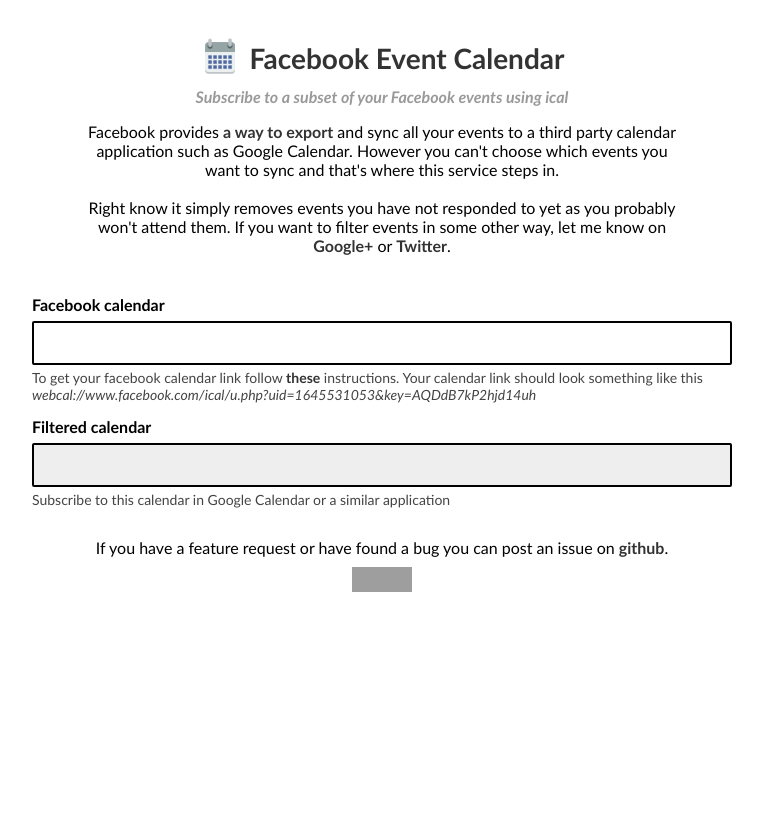
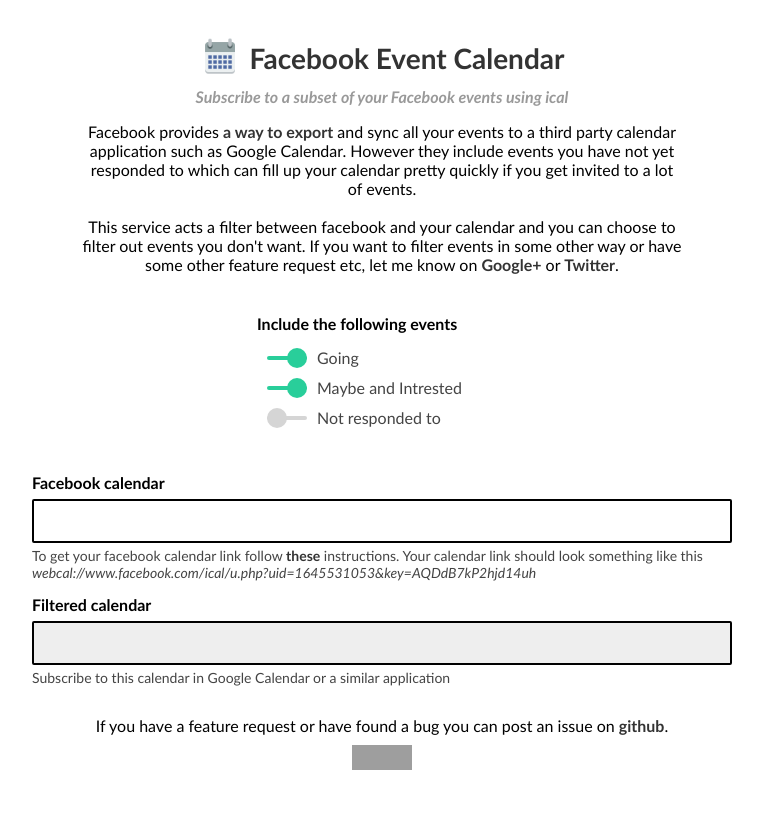
Before and after one commit to simonbengtsson/eventcal, a PHP site: page /app/index.php in a window 1280 px wide. Shown: the whole page, without its empty margins (258-1021 px from the left). Before the commit the page ends 592 px from the top, so only its background shows below. Run offline with PHP 8.4, Linux system fonts and the light colour scheme; some libraries are stand-ins or nearby versions; grey boxes are pictures that could not be loaded.

Commit message:
Add UI to selective filter fixes #4

```diff
--- a/app/app.php
+++ b/app/app.php
@@ -1,8 +1,4 @@
 <?php
-
-const STATUS_MAYBE = 'TENTATIVE'; // This is also the status for "interested"
-const STATUS_GOING = 'ACCEPTED';
-const STATUS_UNDECIDED = 'NEEDS-ACTION';
 
 /**
  * Remove events from $content with the status $action and returns the result
@@ -30,9 +26,8 @@
  */
 function status() {
     $types = [STATUS_MAYBE, STATUS_GOING, STATUS_UNDECIDED];
-    $status = array_get($_GET, "status");
-    $status = $status ? $status : STATUS_GOING . ',' . STATUS_MAYBE;
-    $status = explode(',', strtoupper($status));
+    $status = array_get($_GET, "status", STATUS_GOING . ',' . STATUS_MAYBE);
+    $status = $status ? explode(',', strtoupper($status)) : [];
     foreach($status as $s) {
         if (!in_array($s, $types)) {
             http_response_code(400);
--- a/app/index.php
+++ b/app/index.php
@@ -14,6 +14,10 @@
 {
     return isset($arr[$key]) ? $arr[$key] : $default;
 }
+
+const STATUS_MAYBE = 'TENTATIVE'; // This is also the status for "interested"
+const STATUS_GOING = 'ACCEPTED';
+const STATUS_UNDECIDED = 'NEEDS-ACTION';
 
 // Routing for php's built in web server
 $ext = array_get(pathinfo($_SERVER['REQUEST_URI']), 'extension');
@@ -37,7 +41,7 @@
 
     <meta name="viewport" content="width=device-width, initial-scale=1">
     <meta name="description"
-          content="Subscribe to a subset of your Facebook events using ical. Filters out events you are not attending to or has not responded to.">
+          content="Add Facebook events using ical. Filters out events you are not attending to or has not responded to.">
 </head>
 <body>
 
@@ -48,13 +52,31 @@
     <p class="sub-header">Subscribe to a subset of your Facebook events using ical</p>
 
     <p class="main-desc">
-        Facebook provides <a href="https://www.facebook.com/help/152652248136178/">a way to export</a> and sync all your events to a third party calendar application such as Google
-        Calendar. However you can't choose which events you want to sync and that's where this service steps in.<br><br>
-        Right know it simply removes events you have not responded to yet as you probably won't attend them. If you want
-        to filter events in some other
-        way, let me know on <a href="https://google.com/+simonbengtsson">Google+</a> or
+        Facebook provides <a href="https://www.facebook.com/help/152652248136178/">a way to export</a> and sync all your
+        events to a third party calendar application such as Google Calendar. However they include events you have not yet
+        responded to which can fill up your calendar pretty quickly if you get invited to a lot of events. <br><br>
+
+        This service acts a filter between facebook and your calendar and you can choose to filter out events you don't want.
+        If you want to filter events in some other
+        way or have some other feature request etc, let me know on <a href="https://google.com/+simonbengtsson">Google+</a> or
         <a href="https://twitter.com/someatoms">Twitter</a>.
     </p>
+
+    <div class="options">
+        <label style="display: block; margin-bottom: 10px;">Include the following events</label>
+        <label class="switcher">
+            <input type="checkbox" checked="checked" value="<?php echo STATUS_GOING ?>"/>
+            <span class="switcher__indicator"></span> Going
+        </label><br/>
+        <label class="switcher">
+            <input type="checkbox"  checked="checked"  value="<?php echo STATUS_MAYBE ?>"/>
+            <span class="switcher__indicator"></span> Maybe and Intrested
+        </label><br/>
+        <label class="switcher">
+            <input type="checkbox"  value="<?php echo STATUS_UNDECIDED ?>"/>
+            <span class="switcher__indicator"></span> Not responded to
+        </label><br/>
+    </div>
 
     <form id="calendar-form">
         <label for="fb-calendar">Facebook calendar</label><br>
@@ -83,17 +105,40 @@
 
 </div>
 
-<script src="https://code.jquery.com/jquery-2.1.4.min.js"></script>
+<script src="https://code.jquery.com/jquery-3.1.0.min.js"></script>
 <script>
     +function () {
         var $form = $("#calendar-form");
         var $filteredCal = $('#filtered-calendar');
+        var $switches = $('.options .switcher input');
+
+        $switches.change(function() {
+            update();
+        });
 
         $form.find('input').on('input', function () {
+            update();
+
+        });
+
+        function update() {
             var cal = $("#fb-calendar").val().trim();
-            var domain = 'webcal://' + window.location.host + '/?calendar=';
-            $filteredCal.val(domain + encodeURIComponent(cal));
-        });
+            if (cal) {
+                var base = 'webcal://' + window.location.host + '/?calendar=';
+                var url = base + encodeURIComponent(cal);
+
+
+                var $checked = $('.options .switcher input:checked');
+                var status = $checked.map(function() {
+                    return this.value;
+                }).toArray();
+                url += '&status=' + status.join(',');
+
+                $filteredCal.val(url);
+            } else {
+                $filteredCal.val("");
+            }
+        }
 
         $filteredCal.click(function () {
             $(this).select();
--- a/app/style.css
+++ b/app/style.css
@@ -102,3 +102,137 @@
         margin-left: 0;
     }
 }
+
+.options {
+    width: 250px;
+    margin: 0 auto;
+    margin-bottom: 40px;
+}
+
+body .switcher {
+    font-size: 16px;
+    color: #444;
+    font-weight:normal;
+}
+
+
+
+/** -- SWITCHER http://codepen.io/someatoms/pen/JKBrjo -- **/
+
+.switcher {
+    position: relative;
+    display: inline-block;
+    cursor: pointer;
+    padding-left: 50px;
+    height: 20px;
+    line-height: 20px;
+    margin: 5px 10px;
+    font-size: 24px;
+    -webkit-user-select: none;
+    -moz-user-select: none;
+    -ms-user-select: none;
+    user-select: none;
+}
+.switcher input {
+    display: none;
+}
+
+.switcher__indicator::after {
+    content: '';
+    position: absolute;
+    top: 0;
+    left: 0;
+    height: 20px;
+    width: 20px;
+    background-color: #d5d5d5;
+    border-radius: 50%;
+    -webkit-transition: all .3s ease;
+    transition: all .3s ease;
+    -webkit-animation-name: pulsein;
+    animation-name: pulsein;
+    -webkit-animation-duration: .3s;
+    animation-duration: .3s;
+}
+.switcher__indicator::before {
+    content: '';
+    position: absolute;
+    top: 8px;
+    left: 0;
+    width: 40px;
+    height: 4px;
+    background-color: #d5d5d5;
+    border-radius: 5px;
+    -webkit-transition: all .3s ease;
+    transition: all .3s ease;
+}
+input:checked + .switcher__indicator::after {
+    background-color: #29ce9a;
+    -webkit-transform: translateX(20px);
+    transform: translateX(20px);
+    -webkit-animation-name: pulseout;
+    animation-name: pulseout;
+    -webkit-animation-duration: .3s;
+    animation-duration: .3s;
+}
+input:checked + .switcher__indicator::before {
+    background-color: #29ce9a;
+}
+input:disabled + .switcher__indicator::after, input:disabled + .switcher__indicator::before {
+    background-color: #e5e5e5;
+}
+
+@-webkit-keyframes pulsein {
+    0%,
+    100% {
+        top: 0;
+        height: 20px;
+        width: 20px;
+    }
+    50% {
+        top: 2px;
+        height: 14px;
+        width: 26px;
+    }
+}
+
+@keyframes pulsein {
+    0%,
+    100% {
+        top: 0;
+        height: 20px;
+        width: 20px;
+    }
+    50% {
+        top: 2px;
+        height: 14px;
+        width: 26px;
+    }
+}
+@-webkit-keyframes pulseout {
+    0%,
+    100% {
+        top: 0;
+        height: 20px;
+        width: 20px;
+    }
+    50% {
+        top: 2px;
+        height: 14px;
+        width: 26px;
+    }
+}
+@keyframes pulseout {
+    0%,
+    100% {
+        top: 0;
+        height: 20px;
+        width: 20px;
+    }
+    50% {
+        top: 2px;
+        height: 14px;
+        width: 26px;
+    }
+}
+
+/** -- END SWITCHER -- **/
--- a/composer.json
+++ b/composer.json
@@ -5,6 +5,7 @@
         "process-timeout": 0
     },
     "scripts": {
+        "start": "php -S localhost:8080 -t app",
         "deploy": "rsync -a -e 'ssh -p 3333' --chown=www-data:www-data app/ root@flown.io:/var/www/eventcal.flown.io",
         "deploytest": "rsync -a -e 'ssh -p 3333' --chown=www-data:www-data app/ root@flown.io:/var/www/testing.flown.io"
     },
```
